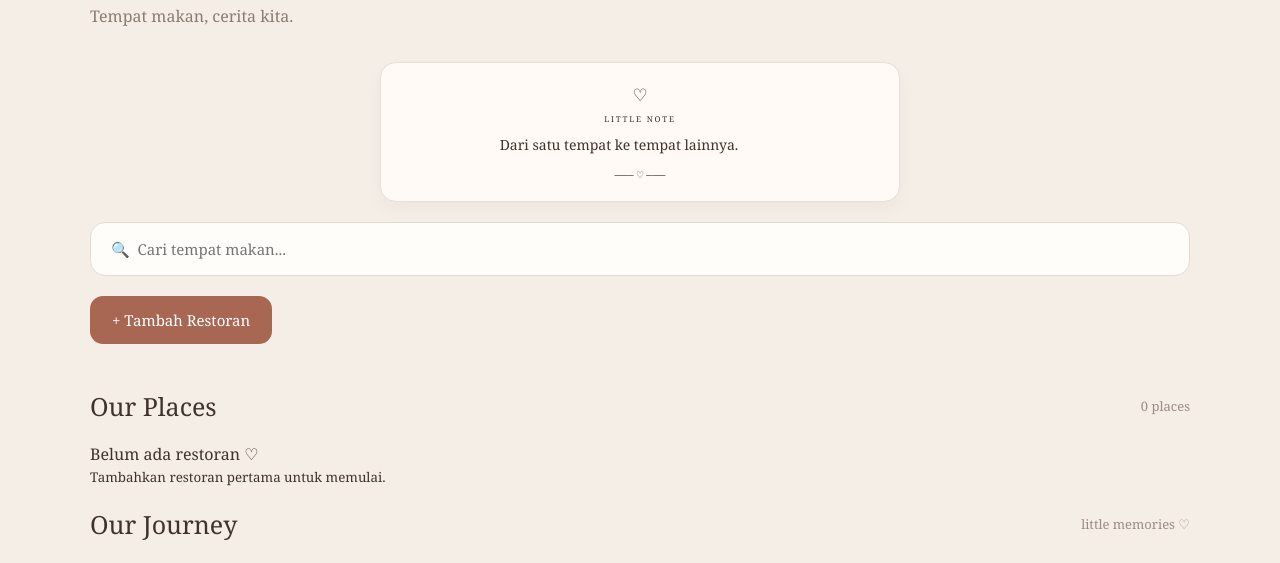
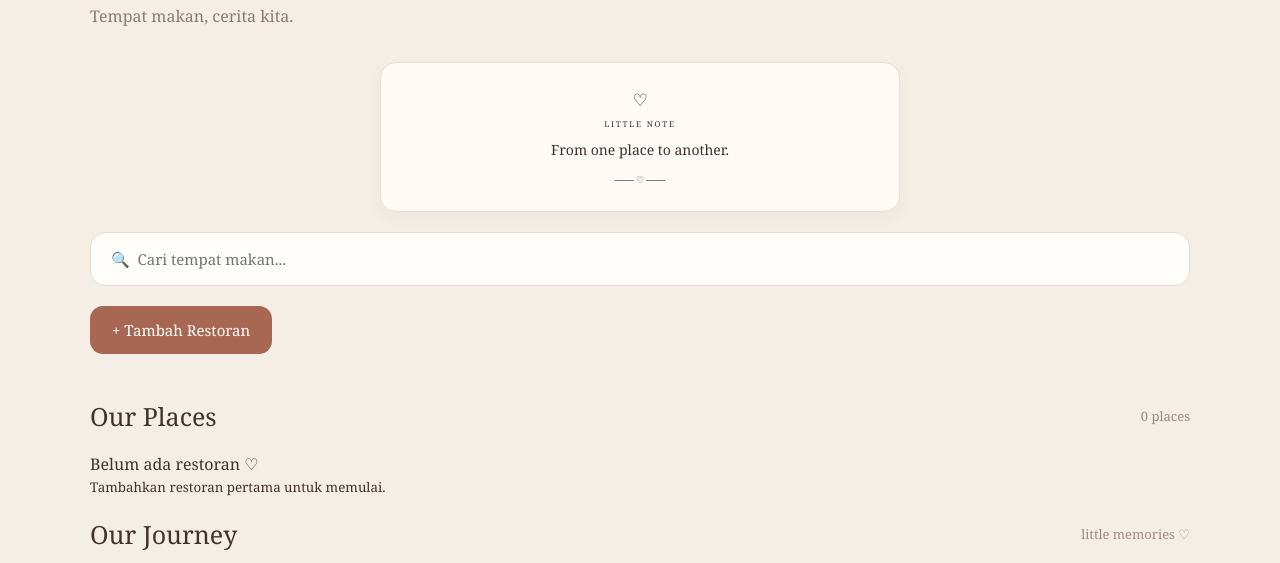
Before and after one commit to Lvshatya/Satu-Meja, a plain HTML site: page dashboard.html in a window 1280 px wide. Shown: the part 217-780 px from the top of the page. Drawn offline with nearby package versions, Linux system fonts and the light colour scheme; no server answers.

Commit message:
Fix navigation and little notes

```diff
--- a/script.js
+++ b/script.js
@@ -2819,50 +2819,50 @@ function openFavoriteRestaurant(
 
 const littleNotes = [
 
-    "Makan bareng selalu terasa lebih enak ♡",
-
-    "Satu meja, banyak cerita.",
-
-    "Setiap tempat punya cerita sendiri.",
-
-    "Semoga selalu ada tempat baru untuk kita coba.",
+    "Meals always taste better together ♡",
+
+    "One table, countless stories.",
+
+    "Every place holds a story of its own.",
+
+    "May there always be new places for us to discover.",
 
     "Food first, memories forever.",
 
-    "Ternyata makan bisa jadi salah satu cara menyimpan kenangan.",
-
-    "Dari satu tempat ke tempat lainnya.",
-
-    "Semoga daftar ini terus bertambah.",
-
-    "Hal kecil yang ternyata jadi kenangan besar.",
-
-    "Satu review, satu cerita.",
-
-    "Tempatnya boleh berbeda, ceritanya tetap kita.",
+    "Sometimes, a meal becomes a memory.",
+
+    "From one place to another.",
+
+    "May this little list keep growing.",
+
+    "Small moments can become the sweetest memories.",
+
+    "One review, one little story.",
+
+    "Different places, the same memories.",
 
     "Some meals become memories.",
 
-    "Yang penting bukan cuma makanannya.",
-
-    "Semoga selalu menemukan makanan enak dan cerita baru.",
+    "It was never just about the food.",
+
+    "May we always find good food and new stories.",
 
     "A little food diary of us.",
 
-    "Simpan dulu ceritanya di sini ♡",
+    "Keeping our little stories here ♡",
 
     "Every table has a story.",
 
-    "Makan, cerita, lalu simpan kenangannya.",
+    "Eat, talk, and keep the memories.",
 
     "Another place, another memory.",
 
-    "Untuk semua cerita kecil yang pernah kita punya."
+    "For all the little stories we have shared."
 
 ];
 
 
-function renderLittleNote() {
+function showRandomLittleNote() {
 
     const noteText =
         document.getElementById(
@@ -2871,9 +2871,7 @@ function renderLittleNote() {
 
 
     if (!noteText) {
-
         return;
-
     }
 
 
@@ -2887,22 +2885,15 @@ function renderLittleNote() {
         littleNotes.filter(
             function(note) {
 
-                return (
-                    note !==
-                    lastNote
-                );
+                return note !== lastNote;
 
             }
         );
 
 
-    if (
-        availableNotes.length ===
-        0
-    ) {
-
-        availableNotes =
-            littleNotes;
+    if (availableNotes.length === 0) {
+
+        availableNotes = littleNotes;
 
     }
 
@@ -2915,9 +2906,7 @@ function renderLittleNote() {
 
 
     const selectedNote =
-        availableNotes[
-            randomIndex
-        ];
+        availableNotes[randomIndex];
 
 
     noteText.textContent =
--- a/style.css
+++ b/style.css
@@ -1988,7 +1988,7 @@ css
 }
 
 /* =====================================================
-   LITTLE NOTES - SMALL VERSION
+   LITTLE NOTES
 ===================================================== */
 
 .little-notes-section {
@@ -1998,20 +1998,23 @@ css
 
 .little-note-card {
     max-width: 520px;
+    min-height: 150px;
     margin: 0 auto;
-
-    padding: 20px 28px;
+    padding: 25px 30px;
 
     background: #fffaf5;
-
     border: 1px solid #eadfd7;
     border-radius: 16px;
 
+    display: flex;
+    flex-direction: column;
+    justify-content: center;
+    align-items: center;
+
     text-align: center;
 
     box-shadow:
-        0 6px 18px
-        rgba(63, 51, 44, 0.04);
+        0 6px 18px rgba(63, 51, 44, 0.04);
 }
 
 .little-note-icon {
@@ -2026,9 +2029,13 @@ css
 }
 
 .little-note-text {
+    width: 100%;
     max-width: 420px;
+
     font-size: 14px;
     line-height: 1.6;
+
+    text-align: center;
 }
 
 .little-note-decoration {
@@ -2036,22 +2043,18 @@ css
     font-size: 9px;
 }
 
+
 @media (max-width: 650px) {
 
-    .little-notes-section {
-        margin-top: 30px;
-        padding-bottom: 15px;
-    }
-
     .little-note-card {
-        max-width: 100%;
-        padding: 18px 20px;
-        border-radius: 14px;
+        min-height: 140px;
+        padding: 22px 20px;
     }
 
     .little-note-text {
         font-size: 13px;
     }
+
 }
 
 /* =====================================================
```
Also changed, not shown: restaurant.html (+0 -1 lines).
